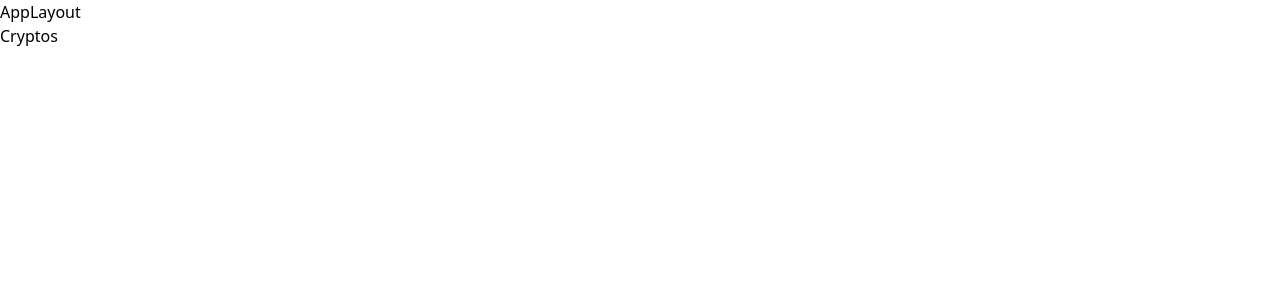
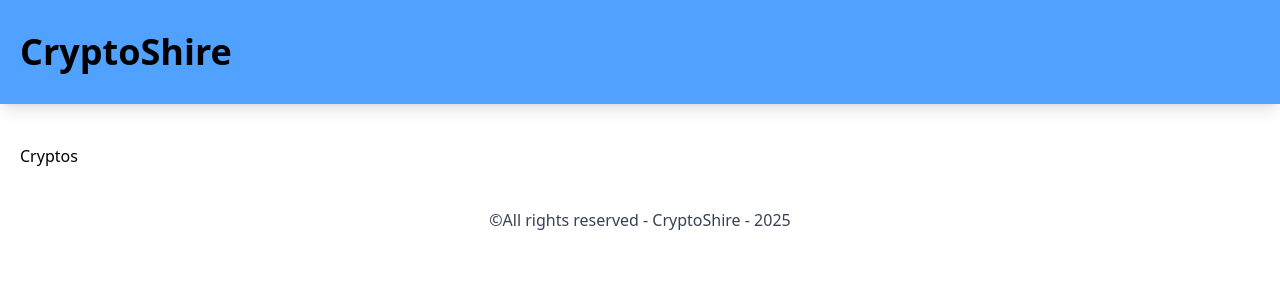
Before and after one commit to mcplux/cryptoshire, a Vue app: page /crytocurrencies in a window 1280 px wide. Shown: the top 300 px of the page. Built offline with nearby package versions, Linux system fonts and the light colour scheme; the HTML template or start-up script is replaced by a standard one.

Commit message:
Add AppLayout

```diff
--- a/src/modules/common/layouts/AppLayout.vue
+++ b/src/modules/common/layouts/AppLayout.vue
@@ -1,4 +1,15 @@
 <template>
-  <h1>AppLayout</h1>
-  <RouterView />
+  <header class="bg-blue-400 py-8 px-5 shadow-lg">
+    <RouterLink :to="{ name: 'cryptos' }" class="font-bold text-3xl md:text-4xl">
+      CryptoShire
+    </RouterLink>
+  </header>
+
+  <main class="mt-10 px-5">
+    <RouterView />
+  </main>
+
+  <footer class="text-gray-700 text-center mt-10">
+    &copy;All rights reserved - CryptoShire - {{ new Date().getFullYear() }}
+  </footer>
 </template>
```
